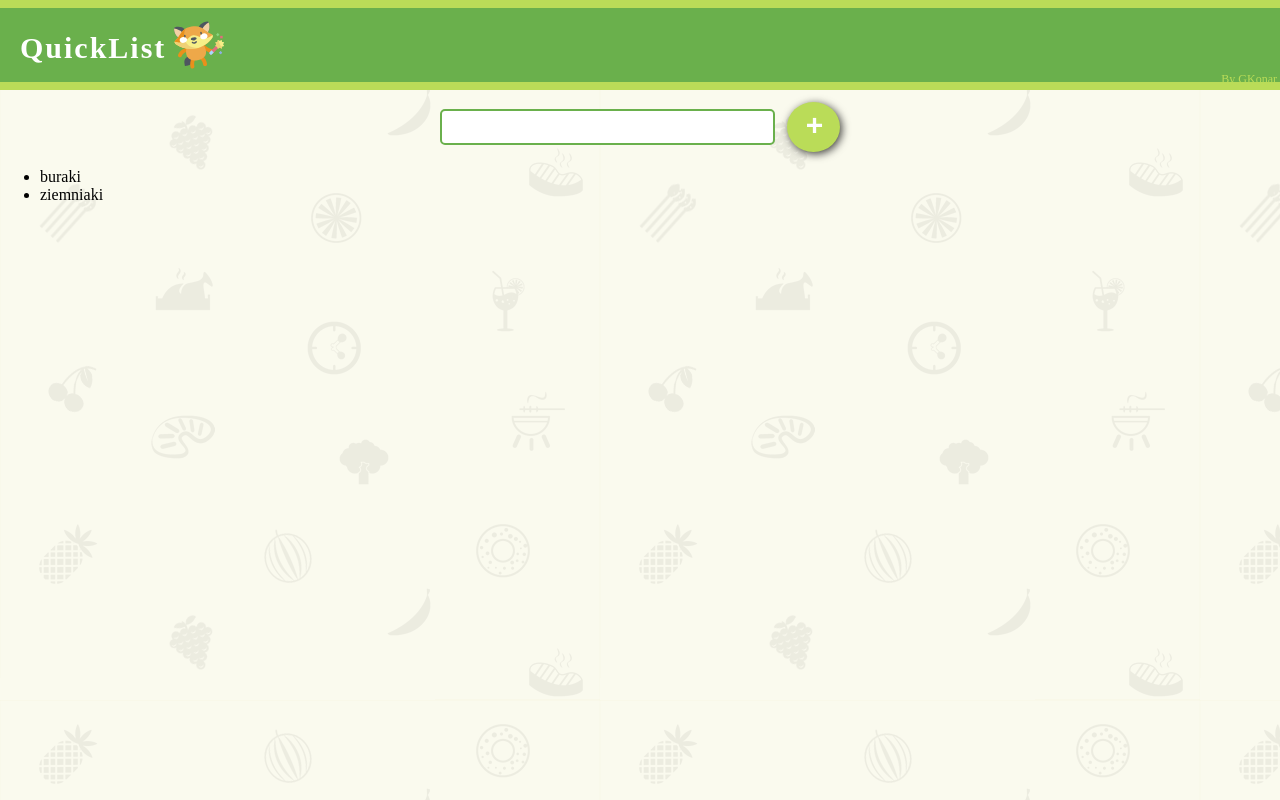
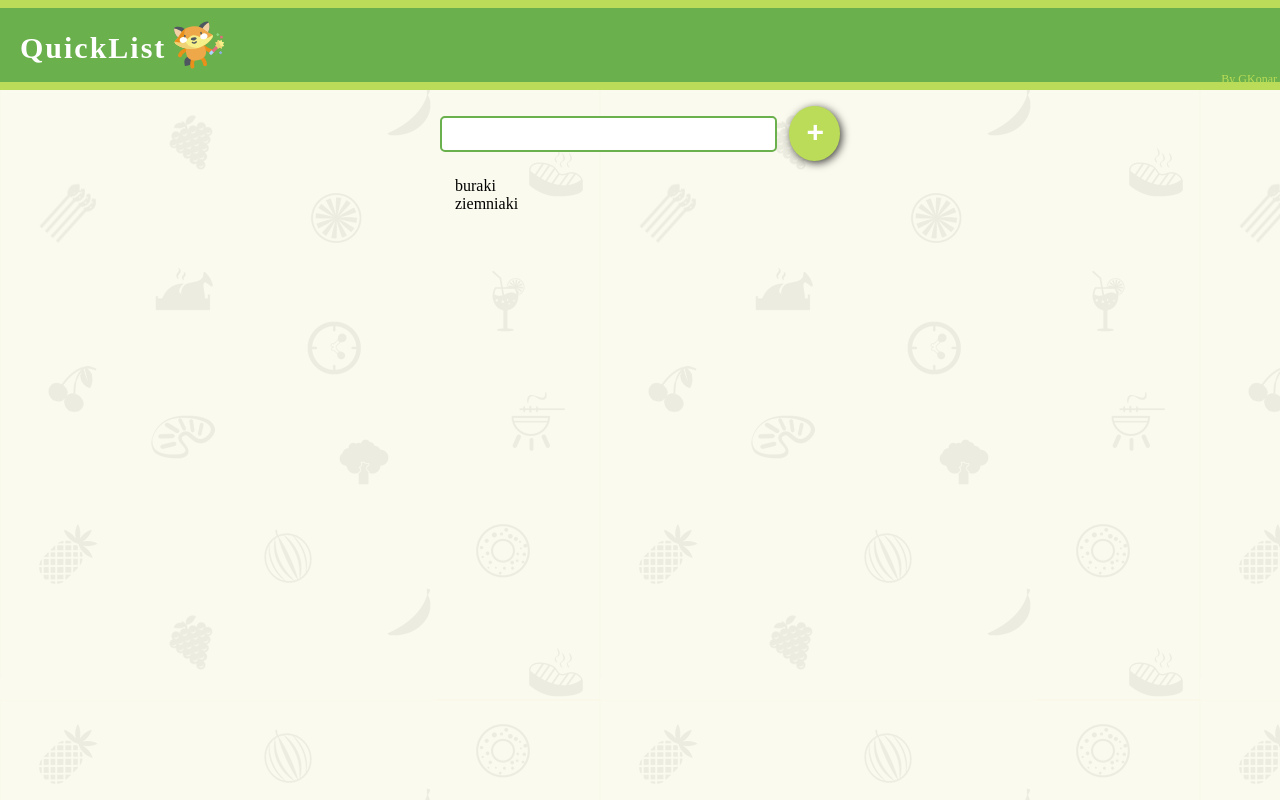
Before and after one commit to GKonar/QuickList, a React (Create React App) app: page / in a window 1280 px wide. Built offline with nearby package versions, Linux system fonts and the light colour scheme; a web font is replaced by a local one.

Commit message:
style tweaks

```diff
--- a/src/components/AddItemForm.js
+++ b/src/components/AddItemForm.js
@@ -30,8 +30,8 @@ const StyledButton = styled.button`
   border: none;
   font-size: ${({ theme }) => theme.fontSize.bigger};
   margin-left: ${({ theme }) => theme.margin.regular};
-  width: 62px;
-  height: 50px;
+  width: 60px;
+  height: 55px;
   border-radius: 50%;
   display: flex;
   justify-content: center;
--- a/src/pages/QuickList.js
+++ b/src/pages/QuickList.js
@@ -3,6 +3,7 @@ import styled from 'styled-components';
 
 import Navbar from '../components/Navbar';
 import AddItemForm from '../components/AddItemForm';
+import ListItem from '../components/ListItem';
 
 // import light from '../assets/backgrounds/what-the-hex.png';
 // import dark from '../assets/backgrounds/what-the-hex-dark.png';
@@ -16,15 +17,21 @@ const ListWrap = styled.section`
   height: 100vh;
   background-image: url(${light1}); /* for the first mode */
 `
+
+const MainContent = styled.div`
+  max-width: 450px;
+  margin: 0 auto;
+`
+
 const InputWrap = styled.div`
   display: flex;
   justify-content: center;
-  margin: ${({ theme }) => theme.margin.regular};
+  margin: ${({ theme }) => theme.margin.default};
 `
 
-const ItemsList = styled.ul`
+const ItemsList = styled.ul``
 
-`
+
 
 function QuickList() {
   const { items } = useContext(ItemsContext);
@@ -33,16 +40,18 @@ function QuickList() {
   return (
     <ListWrap>
       <Navbar />
+      <MainContent>
         <InputWrap>
           <AddItemForm />
         </InputWrap>
         <ItemsList>
           {
             items.map((item, i) => {
-            return <li key={i}>{item.name}</li>
+              return <ListItem name={item.name} key={i} />
             })
           }
         </ItemsList>
+      </MainContent>
     </ListWrap>
   )
 }
```
Lines whose indentation alone changed are shown as unchanged.
